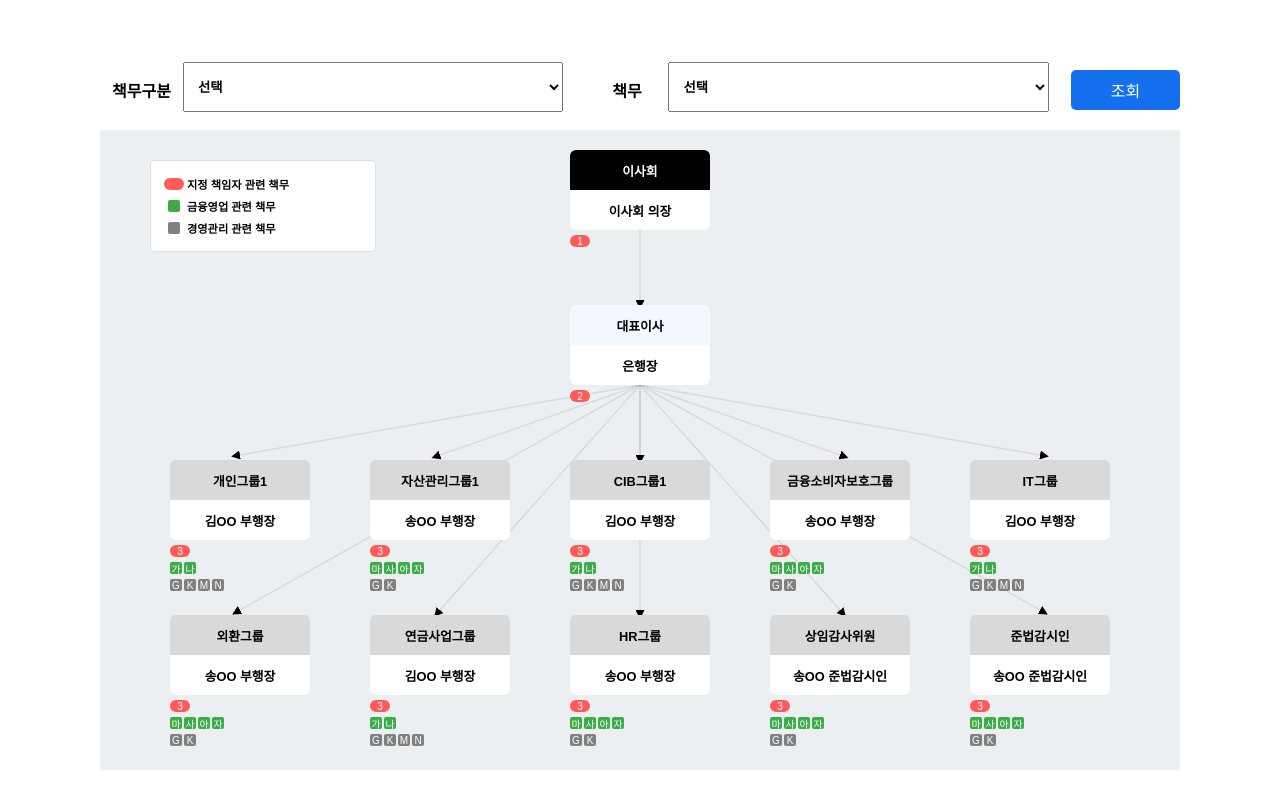
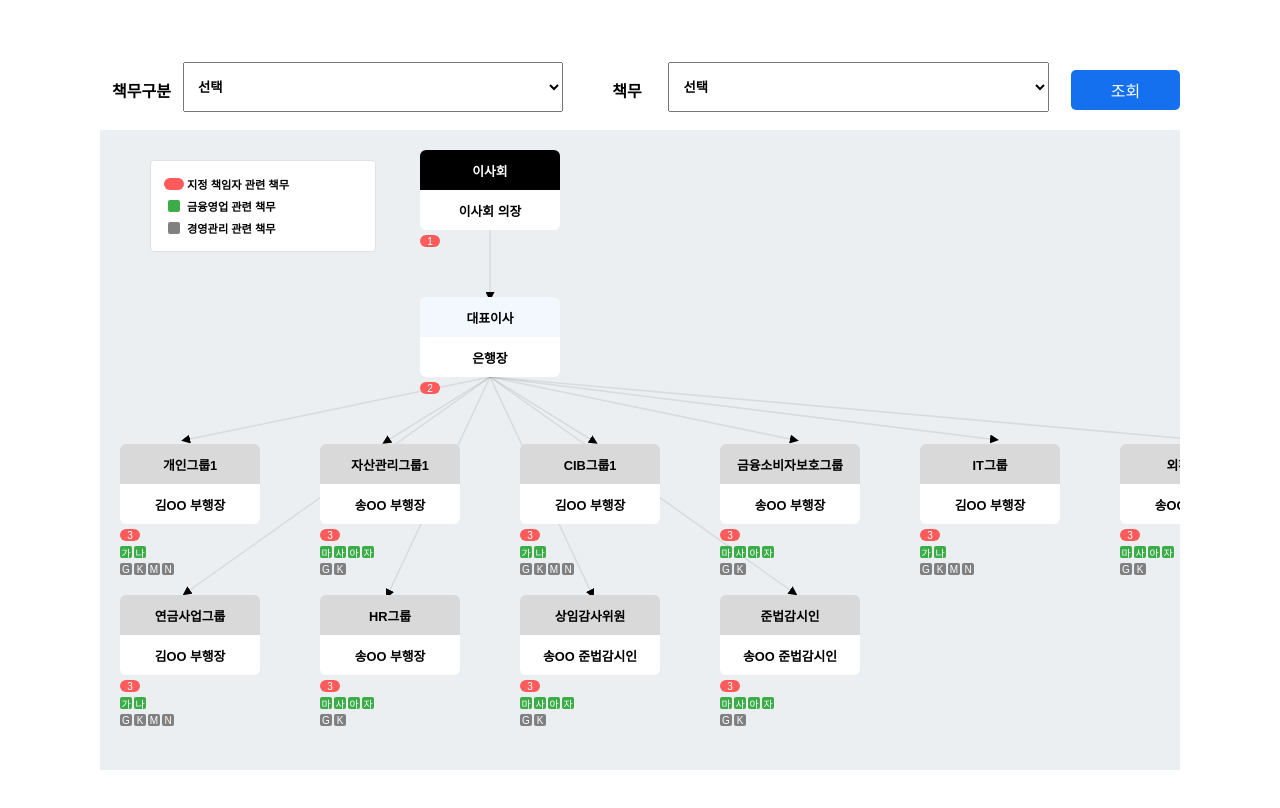
Before and after one commit to jaewon906/responsibility-diagram, a Vue app: page / in a window 1280 px wide. Shown: the top 808 px of the page. Built offline with nearby package versions, Linux system fonts and the light colour scheme; a web font is replaced by a local one.

Commit message:
refactor element arrangement, add ellipsis style in search filter`s label

```diff
--- a/src/components/DiagramElement.vue
+++ b/src/components/DiagramElement.vue
@@ -1,6 +1,8 @@
 
 <template>
-  <div :class="'element__wrapper'+(data.isResponsibilityExists ? ' ': ' disabled')">
+  <div :class="'element__wrapper'+(data.isResponsibilityExists ? ' ': ' disabled')"
+       :style="props.data.lvl !== '3' ?'margin-left:300px':''"
+  >
     <div :id="props.data.groupCd" class="element" @click="forwardPage">
       <div :class="'element__groupName' + props.data.lvl">{{props.data.groupNm}}</div>
       <div class="element__groupOwner">{{props.data.userNm}}</div>
@@ -82,7 +84,7 @@ const forwardPage = ()=>{
 
 <style scoped>
 .element__wrapper{z-index:999;}
-.element{min-width:140px;max-width:180px; cursor: pointer; transition: opacity 0.1s;}
+.element{min-width:140px; cursor: pointer; transition: opacity 0.1s;}
 .element:hover{opacity: 0.5 }
 .element__groupName1{height:40px; border-radius: 6px 6px 0 0; padding: 0 5px; display: flex; align-items: center; justify-content: center; font-weight: bold; background-color: black; font-size: 0.8rem; color: white; transition: background-color 0.1s}
 .element__groupName2{height:40px; border-radius: 6px 6px 0 0; padding: 0 5px; display: flex; align-items: center; justify-content: center; font-weight: bold; background-color: rgb(243,248,255); font-size: 0.8rem; color: black; transition: background-color 0.1s}
--- a/src/components/DiagramPage.vue
+++ b/src/components/DiagramPage.vue
@@ -10,7 +10,7 @@
     <!--end diagram view-->
 
     <!--draw line-->
-    <svg id="lines" :style="'height:'+height" class="lines" xmlns="http://www.w3.org/2000/svg">
+    <svg id="lines" :style="'height:'+height+'; width:'+width + '; min-width:1200px;'" class="lines" xmlns="http://www.w3.org/2000/svg">
       <line id="line"
           v-for="(line, idx) in data.lines"
           :key="idx"
@@ -47,6 +47,7 @@ const props = defineProps({
   }
 })
 const height = ref(0)
+const width = ref(0)
 const data = ref({
   lines:[]
 })
@@ -54,23 +55,33 @@ const resData = ref([])
 
 onMounted(()=>{
   init()
-  window.addEventListener('resize', test2);
-  window.addEventListener('resize', test);
+  window.addEventListener('resize', removeLine);
+  window.addEventListener('resize', makeLineData);
+  window.addEventListener('resize', ()=>{
+    width.value = document.getElementsByClassName("diagram__page")[0].scrollWidth
+  });
 })
 onBeforeUnmount(()=>{
-  window.removeEventListener('resize', test2);
-  window.removeEventListener('resize', test);
+  window.removeEventListener('resize', removeLine);
+  window.removeEventListener('resize', makeLineData);
+  window.removeEventListener('resize', ()=>{
+    width.value = document.getElementsByClassName("diagram__page")[0].scrollWidth
+  });
 })
-const test2 = () =>{
+const removeLine = () =>{
   document.querySelectorAll("#line").forEach(obj=>obj.remove())
 }
 const init = ()=>{
   makeResponsibilityDiagram(dummys)
-  test()
+  makeLineData()
   // css에서 svg height를 부모 요소의 100%로 지정했었다.
   // 부모의 css속성중엔 overflow: auto가 있다. 그 결과 브라우저의 높이를 줄이면 전체 view 길이는 일정하나,
   // height가 줄어들어 svg height 또한 줄어들어 line이 짤리는 현상이 있었다.
   // 따라서 부모의 view 높이를 불러와서 svg style에 적용
+  console.log(document.getElementsByClassName("diagram__page")[0].clientWidth)
+  console.log(document.getElementsByClassName("diagram__page")[0].scrollLeft)
+  console.log(document.getElementsByClassName("diagram__page")[0].scrollWidth)
+  width.value = document.getElementsByClassName("diagram__page")[0].scrollWidth
   height.value = document.getElementsByClassName("diagram__page")[0].scrollHeight
 }
 
@@ -88,7 +99,7 @@ const makeResponsibilityDiagram = (data) => {
     resData.value.unshift(obj)
   }
 }
-const test = () =>{
+const makeLineData = () =>{
   for (let obj1 of resData.value) {
     for (let obj2 of resData.value) {
       // 기준 데이터의 그룹이 비교 데이터의 상위그룹과 동일하면 parent - child 구조
@@ -117,14 +128,12 @@ const test = () =>{
   position: relative;
   display: flex;
   flex-direction: column;
-  align-items: center;
   width: 100%;
   height: 80%;
   background-color: rgb(235, 239, 241);
   overflow: auto;
 }
 .lines{
-  width:100%;
   position: absolute;
 }
 </style>
--- a/src/components/DiagramSection.vue
+++ b/src/components/DiagramSection.vue
@@ -1,6 +1,6 @@
 
 <template>
-  <div class="diagram__section">
+  <div class="diagram__section" :style="gridType">
     <diagram-element v-for="(obj, idx) in props.data"
                      :data="obj"
                      :key="idx"
@@ -10,7 +10,7 @@
 
 
 <script setup>
-import {onMounted} from "vue";
+import {computed, onMounted} from "vue";
 import DiagramElement from "@/components/DiagramElement.vue";
 
 const props = defineProps({
@@ -22,19 +22,28 @@ const props = defineProps({
 onMounted(()=>{init()})
 
 const init = ()=>{}
+const gridType = computed(()=>{
+  let columns = ''
+  let grid = "display: grid; grid-template-columns: 1fr 1fr 1fr 1fr 1fr 1fr;"
+  if(props.data.length === 1) columns += 'grid-column: span 5/6;'
+  if(props.data.length === 2) columns += 'grid-column: span 1;'
+  if(props.data.length === 3) columns += 'grid-column: span 1;'
+  if(props.data.length === 4) columns += 'grid-column: span 1;'
+  if(props.data.length === 5) columns += 'grid-column: span 1;'
+  if(props.data.length >= 6) columns += 'grid-column: span 2/3;'
+  return grid + columns;
+
+})
 
 </script>
 
 <style scoped>
 .diagram__section{
-  flex: 1 1 auto;
   position:relative;
-  display: flex;
-  justify-content: center;
-  flex-wrap: wrap;
   gap: 20px 60px;
-  padding: 20px 0;
+  padding: 20px;
   min-width: 700px;
+  max-width: 100%;
   background-color: rgb(235, 239, 241);
 }
 </style>
--- a/src/components/SearchFilter.vue
+++ b/src/components/SearchFilter.vue
@@ -103,6 +103,9 @@ import {onMounted, ref, watch} from "vue";
   justify-content: space-between;
 }
 .search_label{
+  white-space: nowrap;
+  overflow: hidden;
+  text-overflow: ellipsis;
   width:100px;
   text-align: center;
   font-weight: bold;
```
